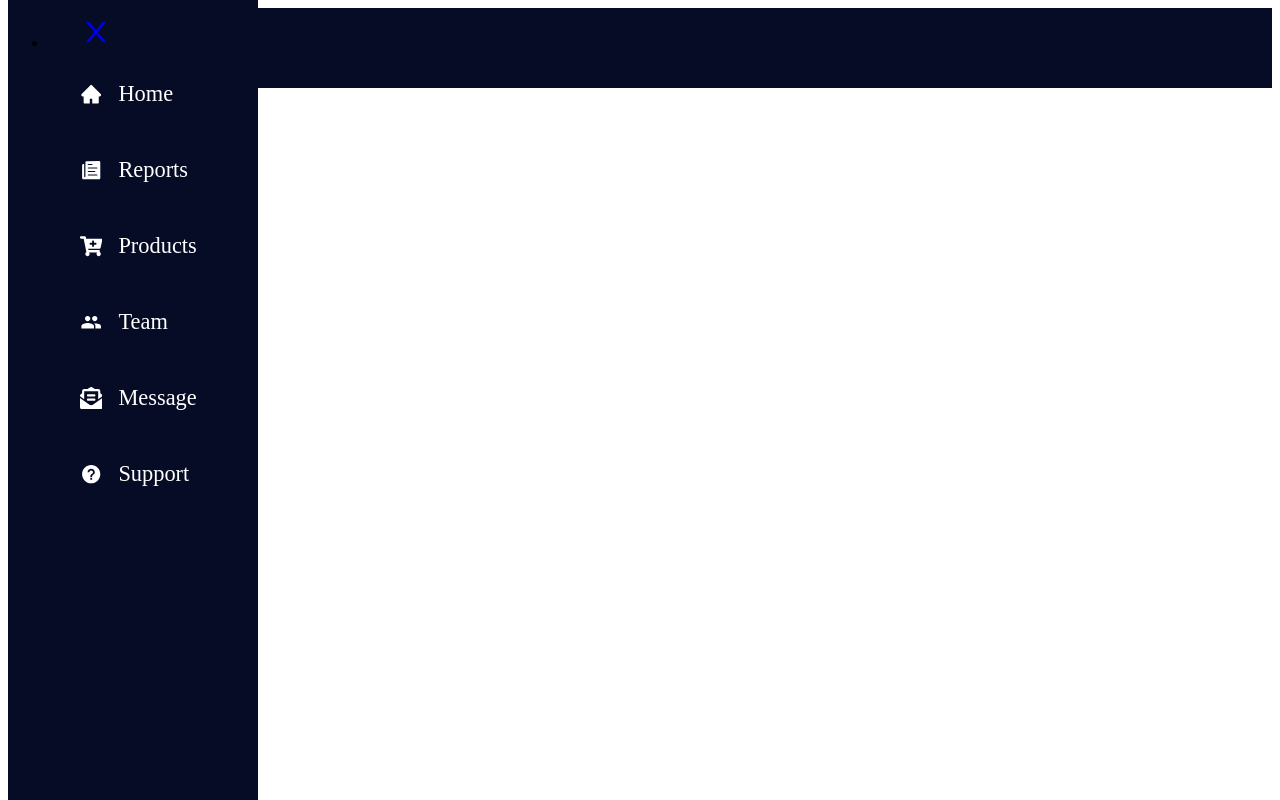
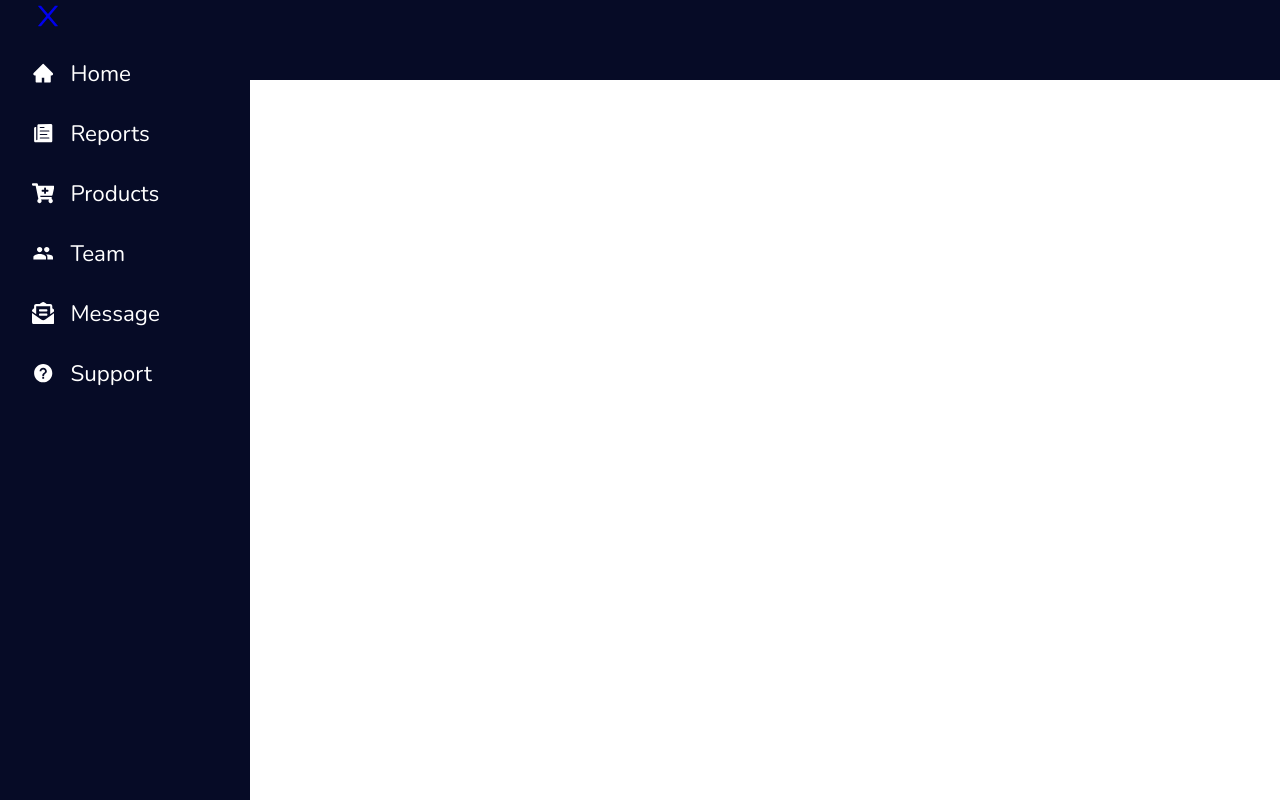
Before and after one commit to codder404/navbar-navigation, a React (Create React App) app: page / in a window 1280 px wide. Built offline with nearby package versions, Linux system fonts and the light colour scheme.

Commit message:
🚀this commit add app.css file

```diff
--- a/src/App.css
+++ b/src/App.css
@@ -0,0 +1,17 @@
+@import url('https://fonts.googleapis.com/css2?family=Nunito:wght@400;700&display=swap');
+
+* {
+  margin: 0;
+  padding: 0;
+  box-sizing: border-box;
+  font-family: 'Nunito', sans-serif;
+}
+
+.home,
+.reports,
+.products {
+  display: flex;
+  justify-content: center;
+  align-items: center;
+  font-size: 3rem;
+}
```
